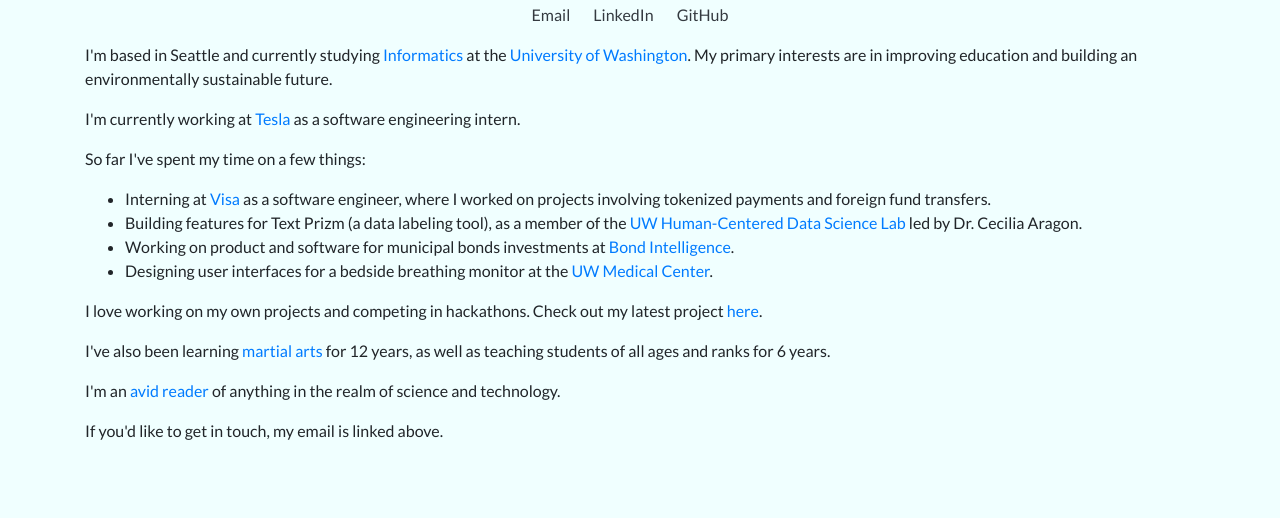
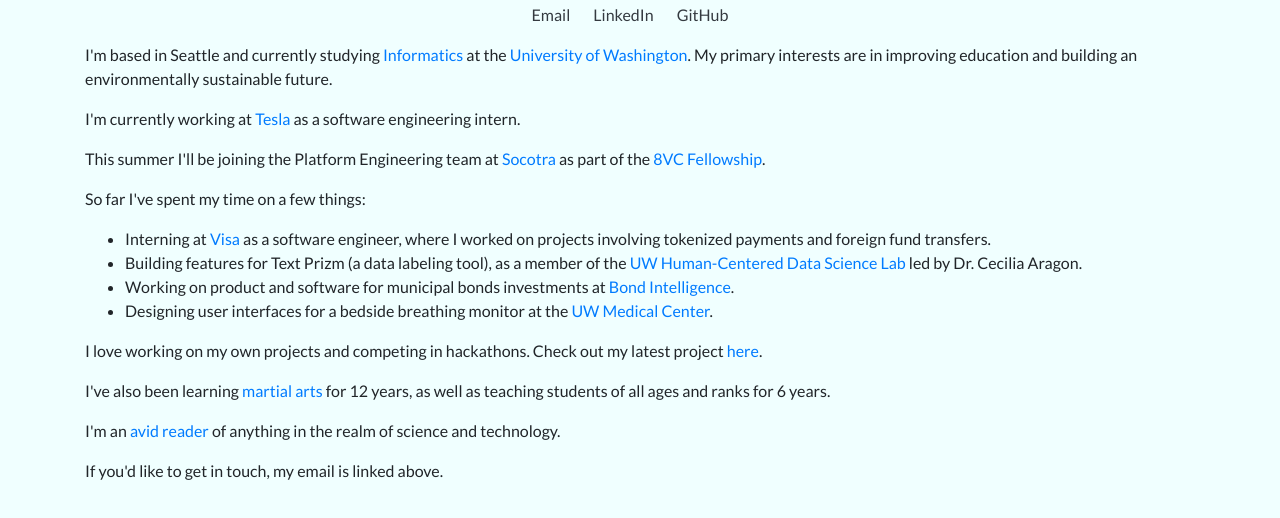
Before and after one commit to rishikavikondala/rishikavikondala.github.io, a plain HTML site: page index.html in a window 1280 px wide. Shown: the part 244-762 px from the top of the page. Drawn offline with nearby package versions, Linux system fonts and the light colour scheme.

Commit message:
Update index.html

```diff
--- a/index.html
+++ b/index.html
@@ -34,7 +34,7 @@
         <p>I'm based in Seattle and currently studying <a href="https://ischool.uw.edu/programs/informatics">Informatics</a> at the <a href="https://www.washington.edu/">University of Washington</a>. My primary interests are in improving education and building an environmentally sustainable future. </p>
 
         <p>I'm currently working at <a href="https://www.tesla.com/">Tesla</a> as a software engineering intern. </p>
-          <!--This summer I'll be joining the Platform Engineering team at <a href="https://www.socotra.com/">Socotra</a> as part of the <a href="https://www.8vcfellowship.com/">8VC Fellowship</a>.</p>-->
+          This summer I'll be joining the Platform Engineering team at <a href="https://www.socotra.com/">Socotra</a> as part of the <a href="https://www.8vcfellowship.com/">8VC Fellowship</a>.</p>
 
         <p>So far I've spent my time on a few things:</p>
 
```
